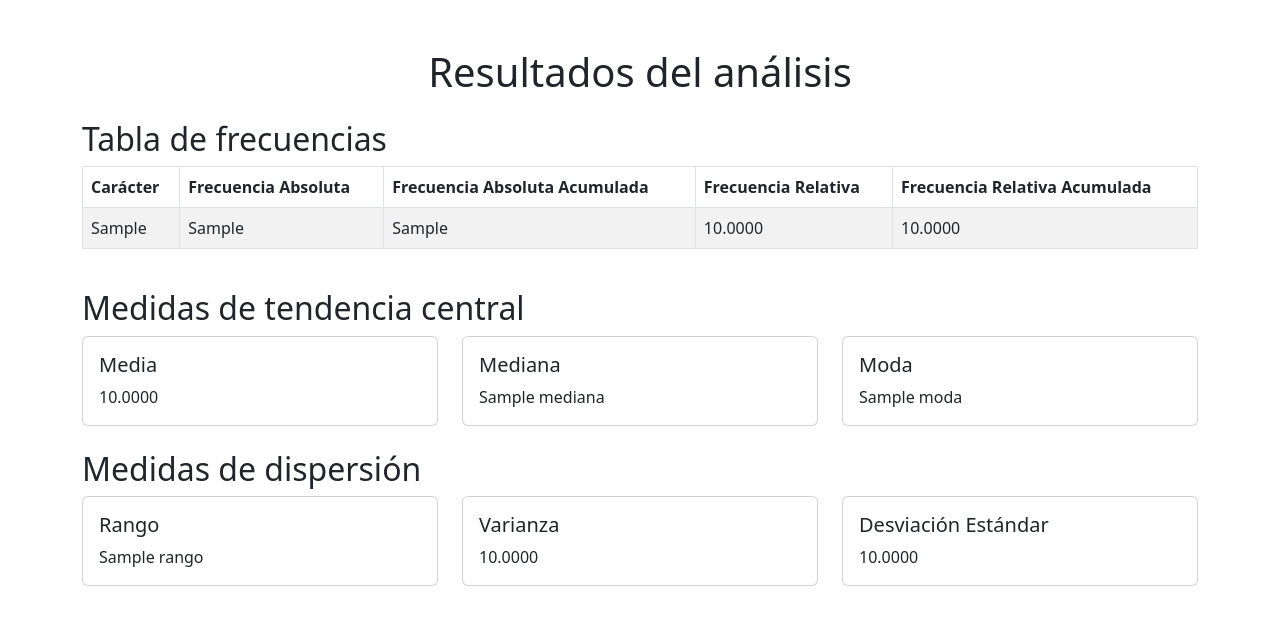
After one commit to Ecadra/proyectos-compresion, a Django app: template templates/estadistico/resultados.html in a window 1280 px wide. The commit adds this page. Shown: the top 625 px of the page. Run offline with Django 5.2, Linux system fonts and the light colour scheme; the template is opened without the code that fills it: most values are stand-ins (such as "Sample title", 1, 10 or a date in 2020).

Commit message:
Implementación del cálculo de estadísticas de un archivo de texto, además del renderizado de las plantillas upload y resultados

```diff
--- a/apps/aritmetica/urls.py
+++ b/apps/aritmetica/urls.py
@@ -2,5 +2,5 @@ from django.urls import path
 from . import views
 
 urlpatterns = [
-    path('', views.index, name='index'),
+    path('', views.index, name='aritmetica'),
 ]
--- a/apps/entropia/urls.py
+++ b/apps/entropia/urls.py
@@ -2,5 +2,5 @@ from django.urls import path
 from . import views
 
 urlpatterns = [
-    path('', views.index, name='index'),
+    path('', views.index, name='entropia'),
 ]
--- a/apps/estadistico/urls.py
+++ b/apps/estadistico/urls.py
@@ -2,5 +2,5 @@ from django.urls import path
 from . import views
 
 urlpatterns = [
-    path('', views.index, name='index'),
+    path('', views.index, name='estadistico'),
 ]
--- a/apps/huffman/urls.py
+++ b/apps/huffman/urls.py
@@ -2,5 +2,5 @@ from django.urls import path
 from . import views
 
 urlpatterns = [
-    path('', views.index, name='index'),
+    path('', views.index, name='huffman'),
 ]
--- a/proyectoComp/settings.py
+++ b/proyectoComp/settings.py
@@ -62,7 +62,8 @@ TEMPLATES = [
     {
         'BACKEND': 'django.template.backends.django.DjangoTemplates',
         'DIRS': [
-            BASE_DIR / 'templates',],
+            BASE_DIR / 'templates',
+            ],
         'APP_DIRS': True,
         'OPTIONS': {
             'context_processors': [
--- a/templates/core/home.html
+++ b/templates/core/home.html
@@ -12,5 +12,11 @@
     <div class="container mt-5">
         <h1 class="text-center">Bienvenido a la Página de Compresión de Archivos</h1>
         <p class="text-center">Esta es una plataforma para comprimir y descomprimir archivos de manera eficiente.</p>
+        <div class="text-center mt-4">
+            <a href="{% url 'aritmetica' %}" class="btn btn-primary mx-2">Aritmética</a>
+            <a href="{% url 'entropia' %}" class="btn btn-secondary mx-2">Entropía</a>
+            <a href="{% url 'estadistico' %}" class="btn btn-success mx-2">Estadístico</a>
+            <a href="{% url 'huffman' %}" class="btn btn-danger mx-2">Huffman</a>
+        </div>
     </div>
 {% endblock content %}
--- /dev/null
+++ b/templates/estadistico/resultados.html
@@ -0,0 +1,95 @@
+{% extends 'base.html' %}
+
+{% block title %}Resultados del análisis{% endblock %}
+
+{% block content %}
+<div class="container mt-5">
+    <div class="row">
+        <div class="col">
+            <h1 class="text-center mb-4">Resultados del análisis</h1>
+
+            <h2>Tabla de frecuencias</h2>
+            <div class="table-responsive">
+                <table class="table table-bordered table-striped">
+                    <thead class="thead-dark">
+                        <tr>
+                            <th scope="col">Carácter</th>
+                            <th scope="col">Frecuencia Absoluta</th>
+                            <th scope="col">Frecuencia Absoluta Acumulada</th>
+                            <th scope="col">Frecuencia Relativa</th>
+                            <th scope="col">Frecuencia Relativa Acumulada</th>
+                        </tr>
+                    </thead>
+                    <tbody>
+                        {% for fila in estadisticas.tabla_frecuencias %}
+                        <tr>
+                            <td>{{ fila.0 }}</td>
+                            <td>{{ fila.1 }}</td>
+                            <td>{{ fila.2 }}</td>
+                            <td>{{ fila.3|floatformat:4 }}</td>
+                            <td>{{ fila.4|floatformat:4 }}</td>
+                        </tr>
+                        {% endfor %}
+                    </tbody>
+                </table>
+            </div>
+
+            <h2 class="mt-4">Medidas de tendencia central</h2>
+            <div class="row">
+                <div class="col-md-4">
+                    <div class="card">
+                        <div class="card-body">
+                            <h5 class="card-title">Media</h5>
+                            <p class="card-text">{{ estadisticas.media|floatformat:4 }}</p>
+                        </div>
+                    </div>
+                </div>
+                <div class="col-md-4">
+                    <div class="card">
+                        <div class="card-body">
+                            <h5 class="card-title">Mediana</h5>
+                            <p class="card-text">{{ estadisticas.mediana }}</p>
+                        </div>
+                    </div>
+                </div>
+                <div class="col-md-4">
+                    <div class="card">
+                        <div class="card-body">
+                            <h5 class="card-title">Moda</h5>
+                            <p class="card-text">{{ estadisticas.moda }}</p>
+                        </div>
+                    </div>
+                </div>
+            </div>
+
+            <h2 class="mt-4">Medidas de dispersión</h2>
+            <div class="row">
+                <div class="col-md-4">
+                    <div class="card">
+                        <div class="card-body">
+                            <h5 class="card-title">Rango</h5>
+                            <p class="card-text">{{ estadisticas.rango }}</p>
+                        </div>
+                    </div>
+                </div>
+                <div class="col-md-4">
+                    <div class="card">
+                        <div class="card-body">
+                            <h5 class="card-title">Varianza</h5>
+                            <p class="card-text">{{ estadisticas.varianza|floatformat:4 }}</p>
+                        </div>
+                    </div>
+                </div>
+                <div class="col-md-4">
+                    <div class="card">
+                        <div class="card-body">
+                            <h5 class="card-title">Desviación Estándar</h5>
+                            <p class="card-text">{{ estadisticas.desviacion_estandar|floatformat:4 }}</p>
+                        </div>
+                    </div>
+                </div>
+            </div>
+        </div>
+    </div>
+</div>
+{% endblock %}
```
Also changed, not shown: apps/estadistico/views.py (+64 -3 lines), templates/estadistico/upload.html (added, +27 -0 lines), templates/estadistico/plantilla.html (deleted).
